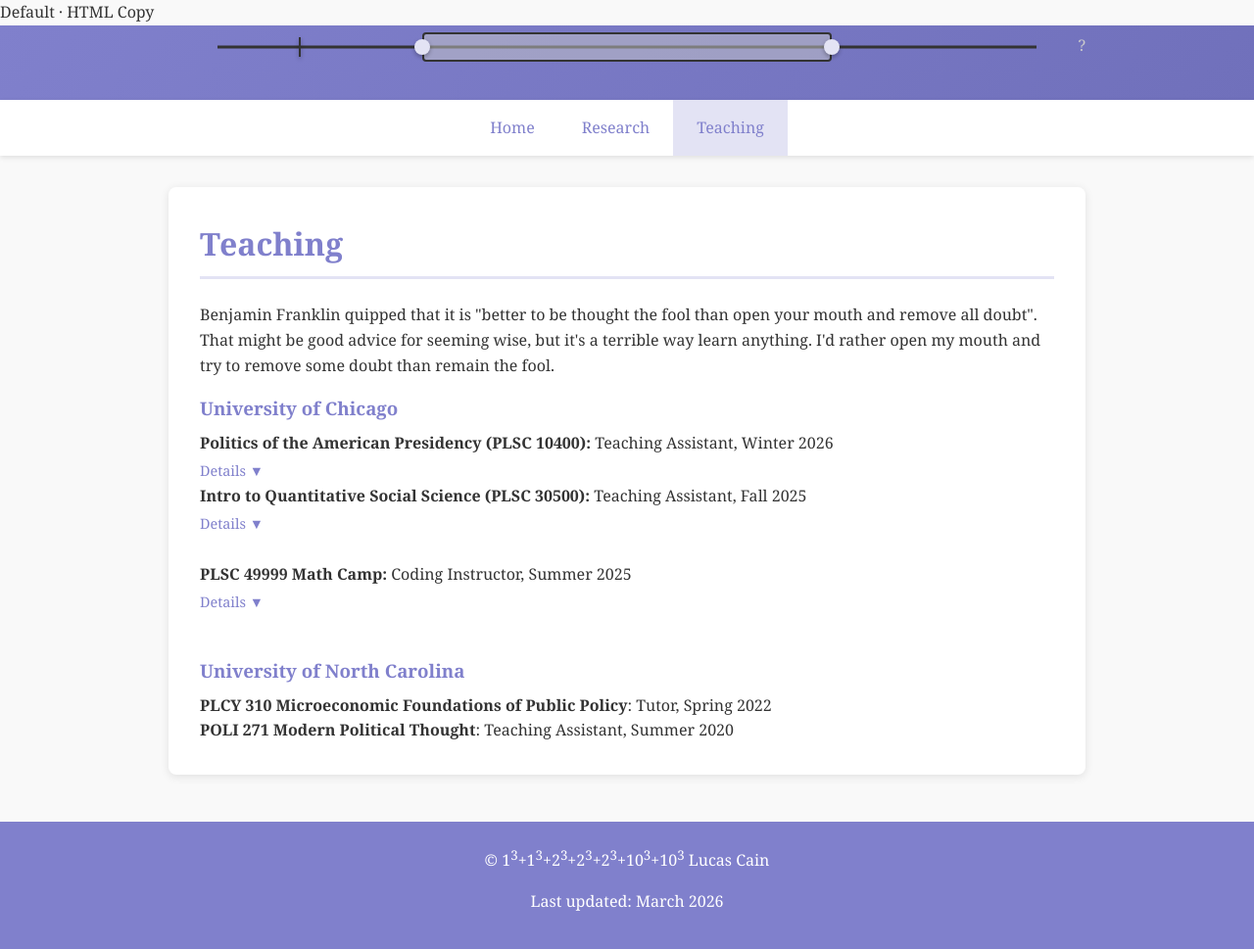
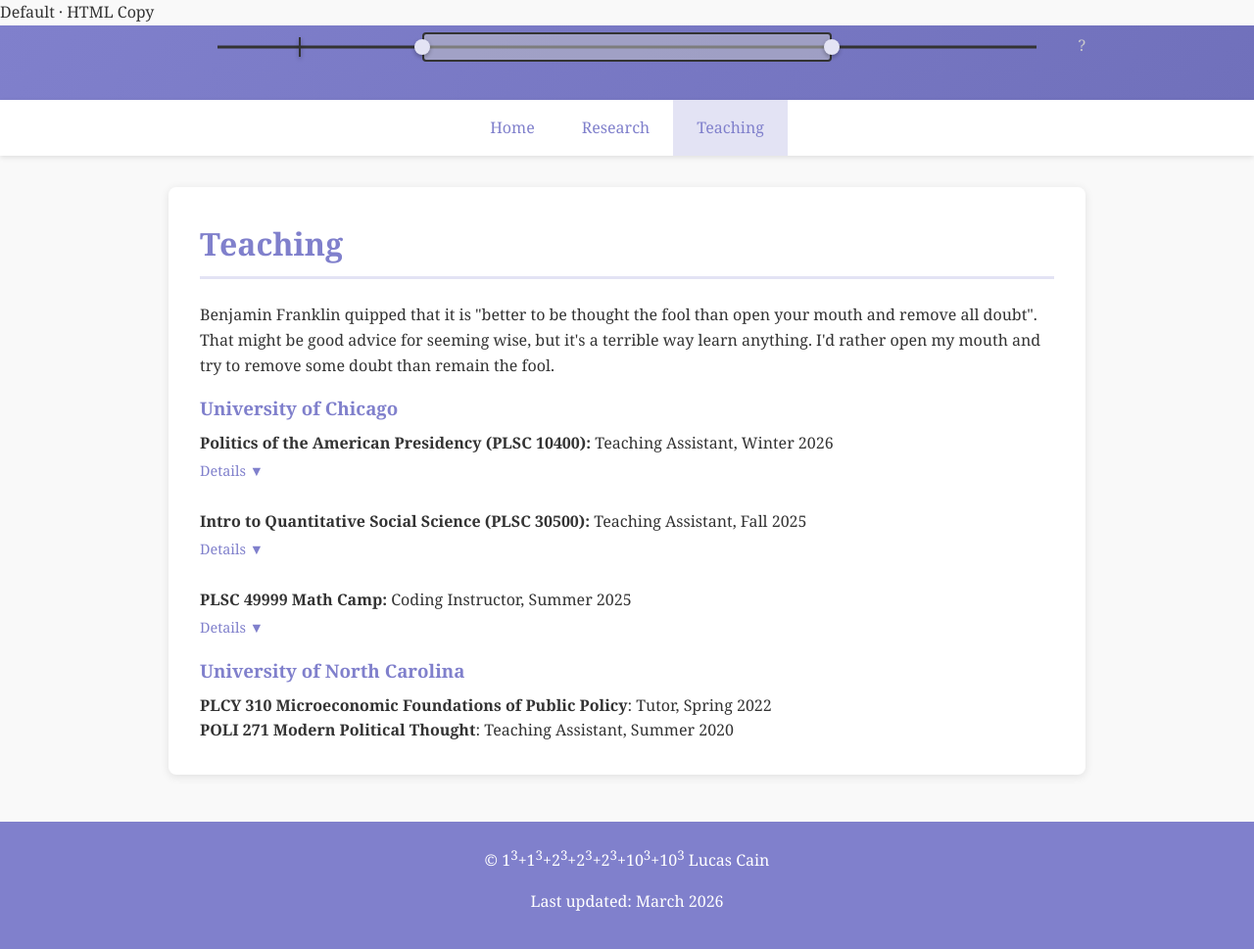
Before and after one commit to L-Cain/L-Cain.github.io, a Jekyll site: the page built from teaching.md, in a window 1280 px wide and 973 px high. Shown: the top 969 px of the window at 98% size. Built offline with Jekyll 4.4.1, drawn with Linux system fonts in a browser that asks for light colours; our own code applies the rules of GitHub Pages for plain Markdown files.

Commit message:
Update teaching.md

```diff
--- a/teaching.md
+++ b/teaching.md
@@ -12,7 +12,7 @@
        <p><strong>Syllabus </strong></p>
        </div>
      </ul>
-
+ <br>
 
   <ul>
       <strong> Intro to Quantitative Social Science (PLSC 30500): </strong>  Teaching Assistant, Fall 2025 <br>
@@ -37,7 +37,6 @@
       <img src="teaching/coinflip_convergence.gif" alt="Coin flip convergence" style="max-width: 100%; height: auto;">
       </div>
   </ul>
-  <br>
 
 
   <h3>University of North Carolina</h3>
```
